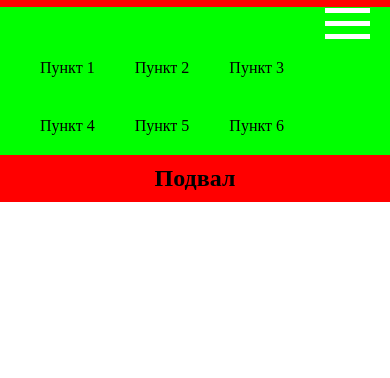
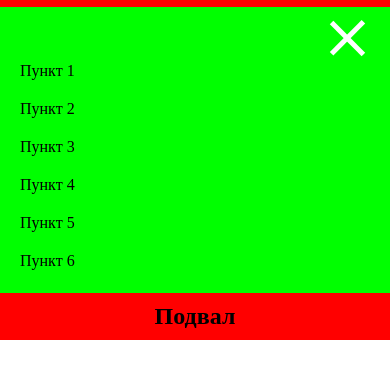
Before and after one commit to zmalakhov/wfms_html_menu, a plain HTML site: page index.html in a window 390 px wide. Both pictures are taken after a click on the button 347 px from the left and 73 px from the top of the page. Shown: the part 50-428 px from the top of the page. Drawn offline with Linux system fonts and the light colour scheme.

Commit message:
0002 - done

```diff
--- a/css/style.css
+++ b/css/style.css
@@ -50,7 +50,7 @@ html {
     width: 45px;
     height: 32px;
     margin-left: auto;
-    display: block;
+    display: none;
     border: none;
     background-color: transparent;
     -moz-appearance: none;
@@ -69,5 +69,42 @@ html {
     height: 5px;
     display: block;
     background-color: #fff;
+}
+
+@media (max-width: 780px) {
+
+    .menu {
+        padding-top: 13px;
+        padding-bottom: 13px;
+    }
+
+    .menu__list {
+        display: none;
+    }
+
+    .menu_hamburger {
+        display: block;
+    }
+
+    .menu__link {
+        padding: 10px 0;
+    }
+    .menu__link:hover {
+        background-color: transparent;
+    }
+
+    .menu--active .menu_hamburger span {
+        display: none;
+    }
+
+    .menu--active .menu_hamburger::before {
+        transform: rotate(-45deg) translate(-3px, 3px);
+    }
+    .menu--active .menu_hamburger::after {
+        transform: rotate(45deg);
+    }
+    .menu--active .menu__list {
+        display: block;
+    }
 
 }
--- a/index.html
+++ b/index.html
@@ -40,5 +40,15 @@
         <h2>Подвал</h2>
     </div>
 </div>
+
+<script>
+    const hamburger = document.querySelector(`.menu_hamburger`);
+    if (hamburger) {
+        hamburger.addEventListener(`click`, function (event) {
+            event.target.closest(`.menu`).classList.toggle(`menu--active`);
+        });
+    }
+</script>
+
 </body>
 </html>
```
